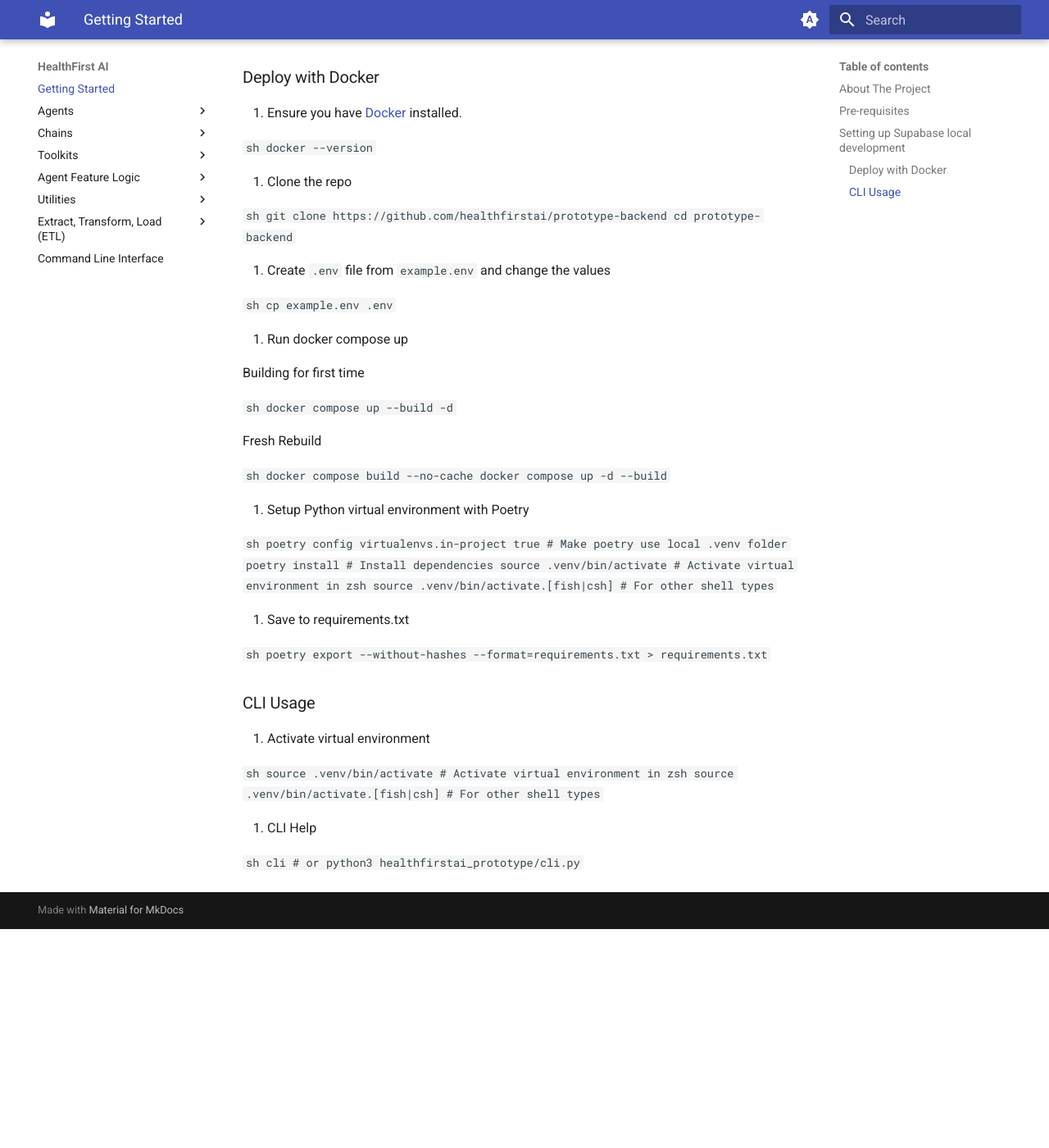
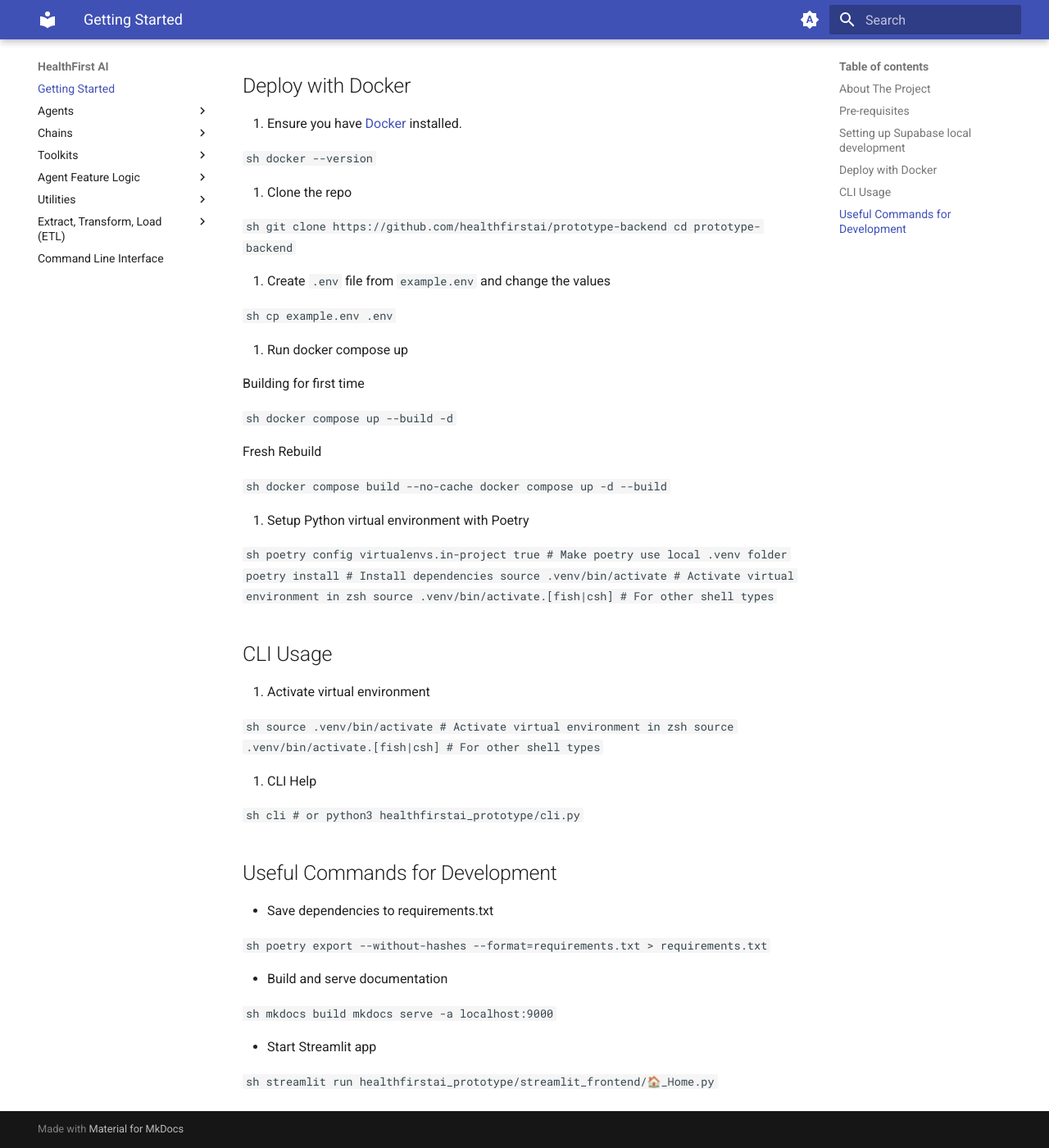
Before and after one commit to healthfirstai/prototype-backend, an MkDocs documentation site: the page built from docs/getting_started.md, in a window 1280 px wide and 1400 px high, scrolled down 802 px. Shown: the whole window at 82% size. Built offline with MkDocs 1.6.1 and Material for MkDocs 9.7.7, drawn with Linux system fonts in a browser that asks for light colours; before the commit the page ends 1935 px from its top, so only the background shows below that.

````diff
--- a/docs/getting_started.md
+++ b/docs/getting_started.md
@@ -32,7 +32,7 @@ supabase start
 
 Reference the [Supabase Doc](https://supabase.com/docs/reference/cli/supabase-db), for other stuff.
 
-### Deploy with Docker
+## Deploy with Docker
 
 1. Ensure you have [Docker](https://www.docker.com/) installed.
 
@@ -77,13 +77,7 @@ Reference the [Supabase Doc](https://supabase.com/docs/reference/cli/supabase-db
    source .venv/bin/activate.[fish|csh] # For other shell types
    ```
 
-6. Save to requirements.txt
-
-   ```sh
-   poetry export --without-hashes --format=requirements.txt > requirements.txt
-   ```
-
-### CLI Usage
+## CLI Usage
 
 1. Activate virtual environment
 
@@ -97,3 +91,24 @@ Reference the [Supabase Doc](https://supabase.com/docs/reference/cli/supabase-db
    ```sh
    cli # or python3 healthfirstai_prototype/cli.py
    ```
+
+## Useful Commands for Development
+
+- Save dependencies to requirements.txt
+
+  ```sh
+  poetry export --without-hashes --format=requirements.txt > requirements.txt
+  ```
+
+- Build and serve documentation
+
+  ```sh
+  mkdocs build
+  mkdocs serve -a localhost:9000
+  ```
+
+- Start Streamlit app
+
+  ```sh
+  streamlit run healthfirstai_prototype/streamlit_frontend/🏠_Home.py
+  ```
````
Also changed, not shown: README.md (+23 -8 lines), docs/cli.md (+2 -146 lines).
